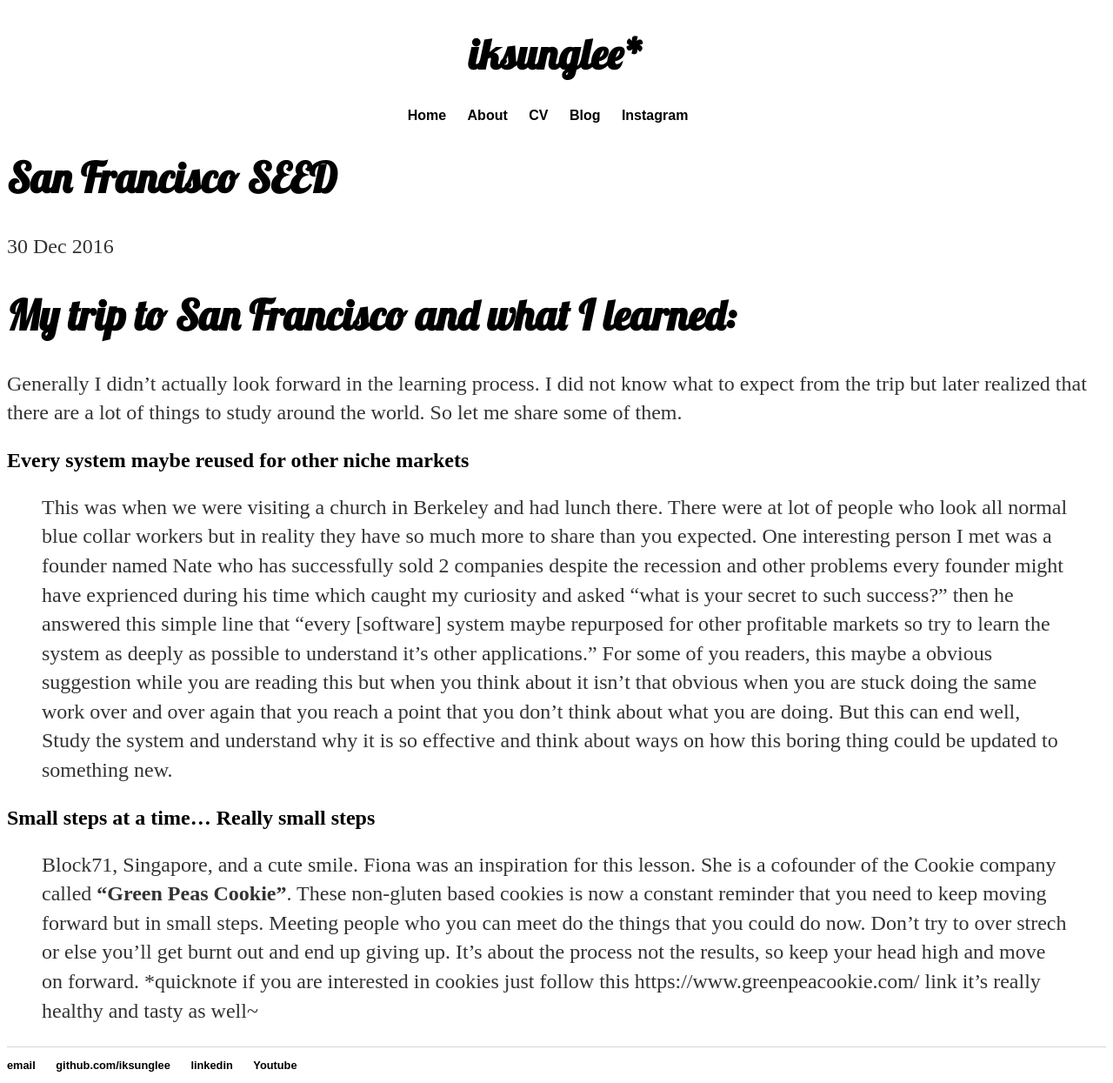
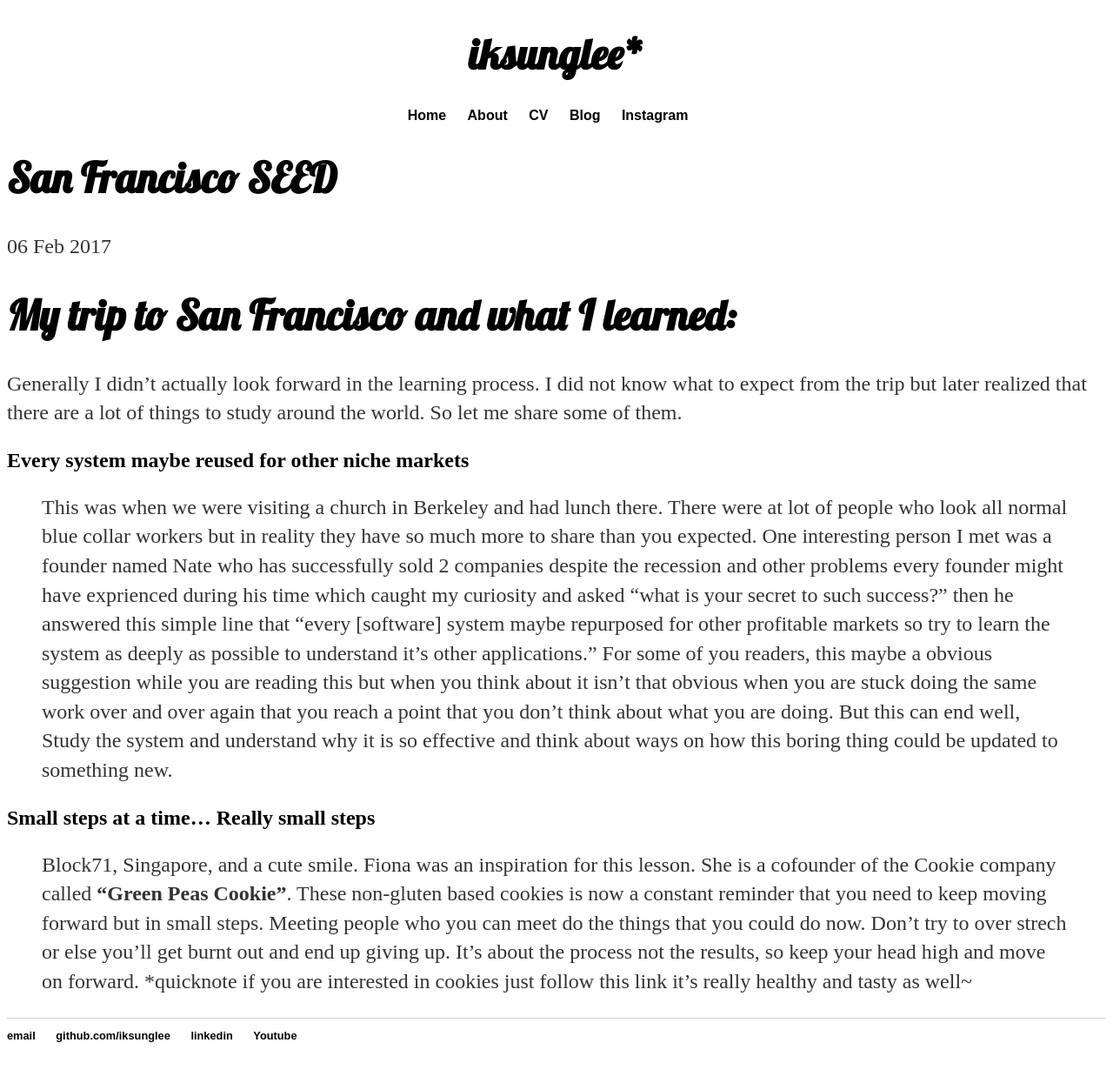
Before and after one commit to iksunglee/iksunglee.github.io, a Jekyll site: the page built from _posts/2017-02-06-San-Francisco-Trip.md, in a window 1280 px wide. Shown: the whole page at 87% size. Built offline with Jekyll 4.4.1, drawn with Linux system fonts in a browser that asks for light colours; after the commit the page ends 1211 px from its top, so only the background shows below that.

Commit message:
Update 2017-02-06-San-Francisco-Trip.md

```diff
--- a/_posts/2017-02-06-San-Francisco-Trip.md
+++ b/_posts/2017-02-06-San-Francisco-Trip.md
@@ -1,7 +1,7 @@
 ---
 layout: post
 title: "San Francisco SEED"
-date: 2016-12-30
+date: 2017-02-06
 ---
 
 My trip to San Francisco and what I learned:
@@ -19,5 +19,5 @@ Small steps at a time... Really small steps
 -------------------------------------------
 
 > Block71, Singapore, and a cute smile. Fiona was an inspiration for this lesson. She is a cofounder of the Cookie company called **"Green Peas Cookie"**. These non-gluten based cookies is now a constant reminder that you need to keep moving forward but in small steps. Meeting people who you can meet do the things that you could do now. Don't try to over strech or else you'll get burnt out and end up giving up. It's about the process not the results, so keep your head high and move on forward.
-*quicknote if you are interested in cookies just follow this <https://www.greenpeacookie.com/> link
+*quicknote if you are interested in cookies just follow this [link](https://www.greenpeacookie.com/)
 it's really healthy and tasty as well~
```
